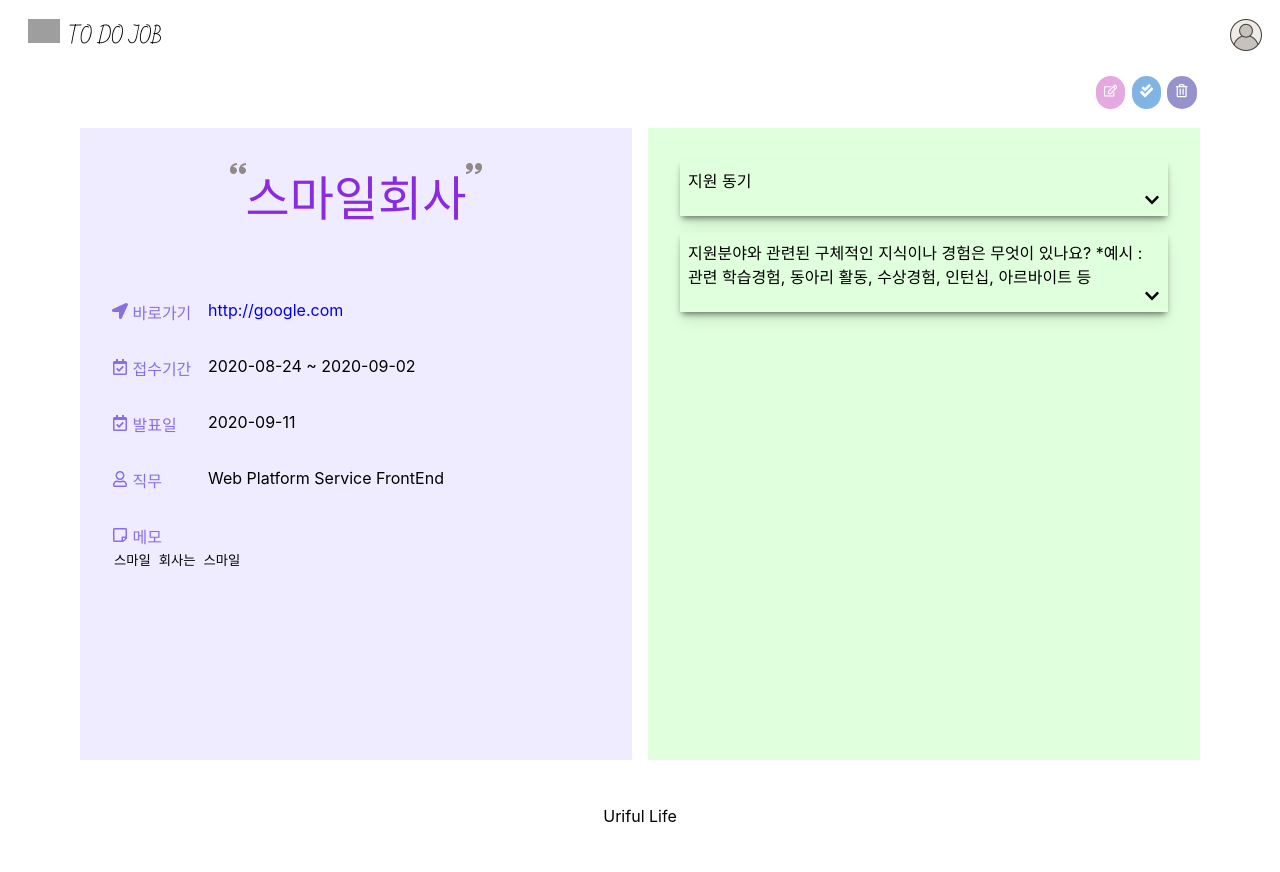
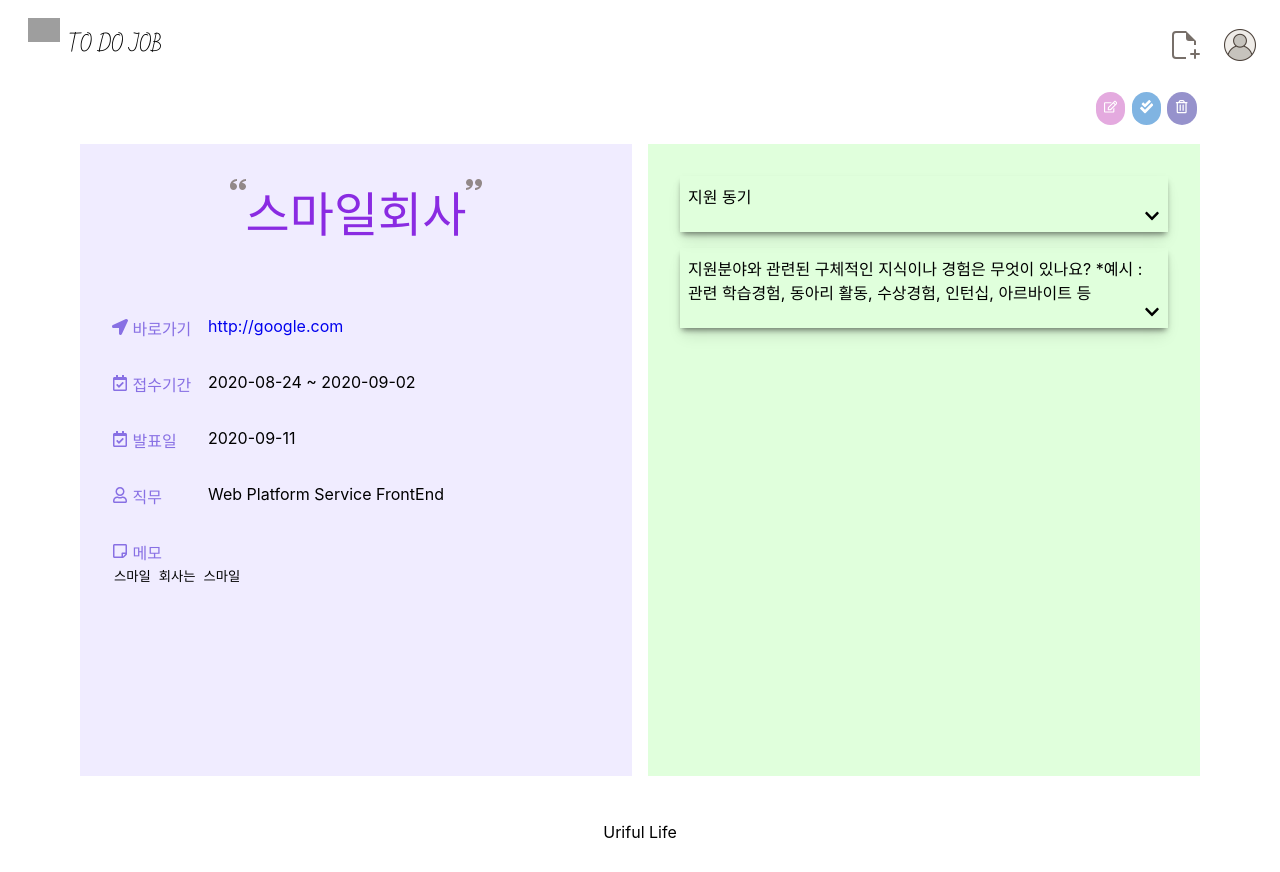
Before and after one commit to youyouyul/ToDoJob, a React (Create React App) app in the folder client/: page /1/1 in a window 1280 px wide. Built offline with nearby package versions, Linux system fonts and the light colour scheme; grey boxes are pictures that could not be loaded; a web font is replaced by a local one.

Commit message:
upload modal

```diff
--- a/client/src/components/layout/Header/Header.jsx
+++ b/client/src/components/layout/Header/Header.jsx
@@ -1,10 +1,13 @@
-import React from 'react';
+import React, { useState } from 'react';
 import headerStyle from '../Header/header.module.css';
 import fontStyle from '../../../assets/css/fonts.module.css';
 import logo from '../../../assets/image/logo.png';
 import profile from '../../../assets/image/profile.png';
 
-function Header() {
+import { BsFileEarmarkPlus } from 'react-icons/bs';
+
+function Header({ onClick }) {
+
     return (
         <nav className={ headerStyle.navigation } role='navigation'>
             <div className={ headerStyle.headerLeft }>
@@ -15,16 +18,10 @@ function Header() {
                 </span>
             </div>
 
-            {/* <div className={ headerStyle.headerCenter }>
-                <div className={ headerStyle.headerSearch } style={{ padding: '0 10px'}}>
-                    <input className={ headerStyle.headerInput }
-                           type="text" placeholder="할 일 검색" />
-                </div>
-            </div> */}
-
             { /* search & profile */ }
             <div className={ headerStyle.headerRight }>
-                <a className={ headerStyle.headerLogo } href='/dashboard'><img style={{ width: '2rem' }} src={ profile } alt="profile"/></a>
+                <div className={ headerStyle.insertBtn} onClick={onClick}><BsFileEarmarkPlus/></div>
+                <a className={ headerStyle.profile } href='/dashboard'><img style={{ width: '2rem' }} src={ profile } alt="profile"/></a>
             </div>
         </nav>
     )
--- a/client/src/components/layout/Header/header.module.css
+++ b/client/src/components/layout/Header/header.module.css
@@ -1,13 +1,18 @@
 .navigation {
     background-color: white;
     display: flex;
-    padding: 0.5rem;
+    margin: 0.5rem;
     align-items: center;
 }
 
 .headerLeft {
     padding: 10px 20px;
     flex-grow: 1;
+    display: flex;
+}
+
+.headerLeft span {
+    padding-left: 0.5rem;
 }
 
 .headerLogo {
@@ -16,39 +21,21 @@
     align-items: center;
 }
 
-.headerCenter {
+.headerRight {
+    display: flex;
     margin-left: 1rem;
-    align-items: center;
-    justify-content: center;
-    padding: 0 10px;
+    padding: 0 1rem;
 }
 
-.headerRight {
-    margin-left: 1rem;
-    align-items: center;
+.profile {
+    display: flex;
     justify-content: flex-end;
-    padding: 0 10px;
 }
 
-.headerSearch {
-    align-items: center;
-    margin-left: 0.75rem;
-    padding-top: 0.25rem;
-    padding: 0 10px;
+.insertBtn {
+    display: inline-flex;
+    font-size: 2rem;
+    margin: 0 1.5rem 0 1.5rem;
+    color: #776f69;
+    cursor: pointer;
 }
-
-.headerInput {
-    appearance: none;
-    border-radius: 0.25rem;
-    width: 100%;
-    padding-top: 0.5rem;
-    padding-bottom: 0.5rem;
-    padding-right: 0.75rem;
-    padding-left: 0.75rem;
-    line-height: 1.25;
-}
-
-.headerInput:focus {
-    outline: none;
-    box-shadow: 0 0 0 3px rgba(66, 153, 225, 0.5);
-}
--- /dev/null
+++ b/client/src/components/modals/UploadCard/UploadCard.jsx
@@ -0,0 +1,60 @@
+import React from 'react'
+import Modal from 'react-modal';
+import uploadStyle from '../UploadCard/uploadCard.module.css';
+
+function UploadCard({ modalIsOpen }) {
+
+    const customStyles = {
+        content : {
+          top                   : '50%',
+          left                  : '50%',
+          right                 : 'auto',
+          bottom                : 'auto',
+          marginRight           : '-50%',
+          transform             : 'translate(-50%, -50%)'
+        }
+      };
+
+    Modal.setAppElement('#root');
+
+    return (
+        <Modal
+          isOpen={modalIsOpen}
+          style={customStyles}
+          contentLabel="Example Modal"
+        >
+
+            <button>close</button>
+            <div>I am a modal</div>
+            <form>
+                <div>
+                <label>기업 명</label>
+                <input />
+                </div>
+                <div>
+                <label>시작일</label>
+                <input />
+                </div>
+                <div>
+                <label>마감일</label>
+                <input />
+                </div>
+                <div>
+                <label>발표일</label>
+                <input />
+                </div>
+                <div>
+                <label>직무</label>
+                <input />
+                </div>
+
+                <button>tab navigation</button>
+                <button>stays</button>
+                <button>inside</button>
+                <button>the modal</button>
+          </form>
+        </Modal>
+    )
+}
+
+export default UploadCard
--- /dev/null
+++ b/client/src/components/modals/UploadCard/uploadCard.module.css
@@ -0,0 +1,8 @@
+.container:after {
+        top : 50%;
+        left : 50%;
+        right : auto;
+        bottom : auto;
+        marginRight : -50%;
+        transform : translate(-50%, -50%);
+}
--- a/client/src/pages/Dashboard/Dashboard.jsx
+++ b/client/src/pages/Dashboard/Dashboard.jsx
@@ -1,19 +1,26 @@
-import React from 'react';
+import React, { useState } from 'react';
 import Header from '../../components/layout/Header/Header';
 import Footer from '../../components/layout/Footer/Footer';
 import ToDoList from '../../components/views/ToDoList/ToDoList';
 import RecruitsSite from '../../components/views/RecruitsSite/RecruitsSite';
 import Application from '../../components/views/Application/Application';
-
+import UploadCard from '../../components/modals/UploadCard/UploadCard';
 import dashboartStyle from '../Dashboard/dashboard.module.css';
 import fontStyle from '../../assets/css/fonts.module.css';
 
+
 function Dashboard({ match, history }) {
     const userName = match.params.userName;
+    const [state, setState] = useState(false);
+
+    const onClick = () => {
+        setState(!state);
+    }
 
     return (
         <div>
-            <Header />
+            <Header onClick={onClick}/>
+            { state ? <UploadCard modalIsOpen={state}/> : null }
             <div className={ dashboartStyle.boxContainer } >
                 {/* To Do */}
                 <ToDoList userName={ userName }/>
@@ -39,7 +46,6 @@ function Dashboard({ match, history }) {
                 {/* <Application /> */}
                 <div className={ dashboartStyle.gap }></div>
             </div>
-
             <Footer />
         </div>
     )
```
Also changed, not shown: 2 other files (tests, documents, lock files or other folders).
